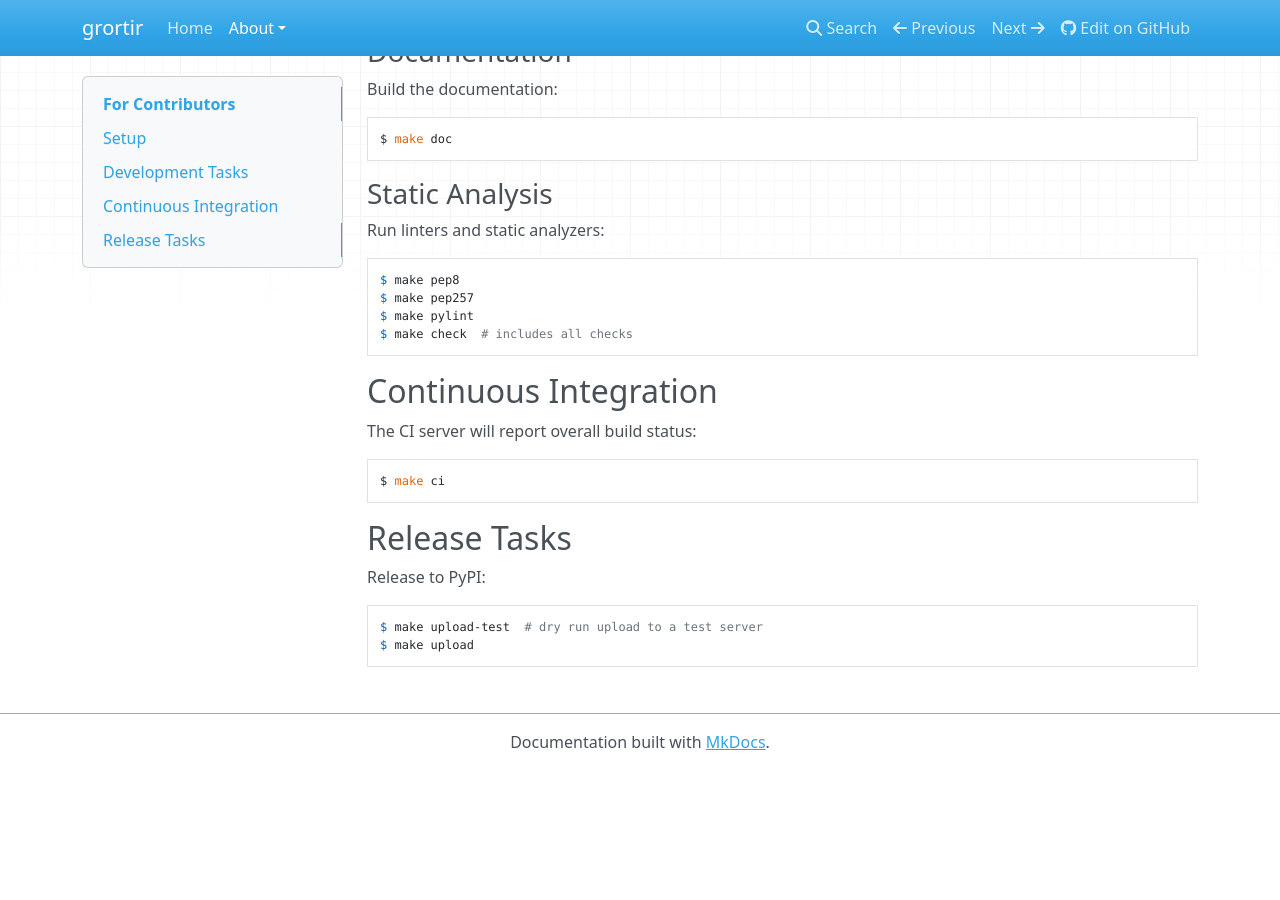
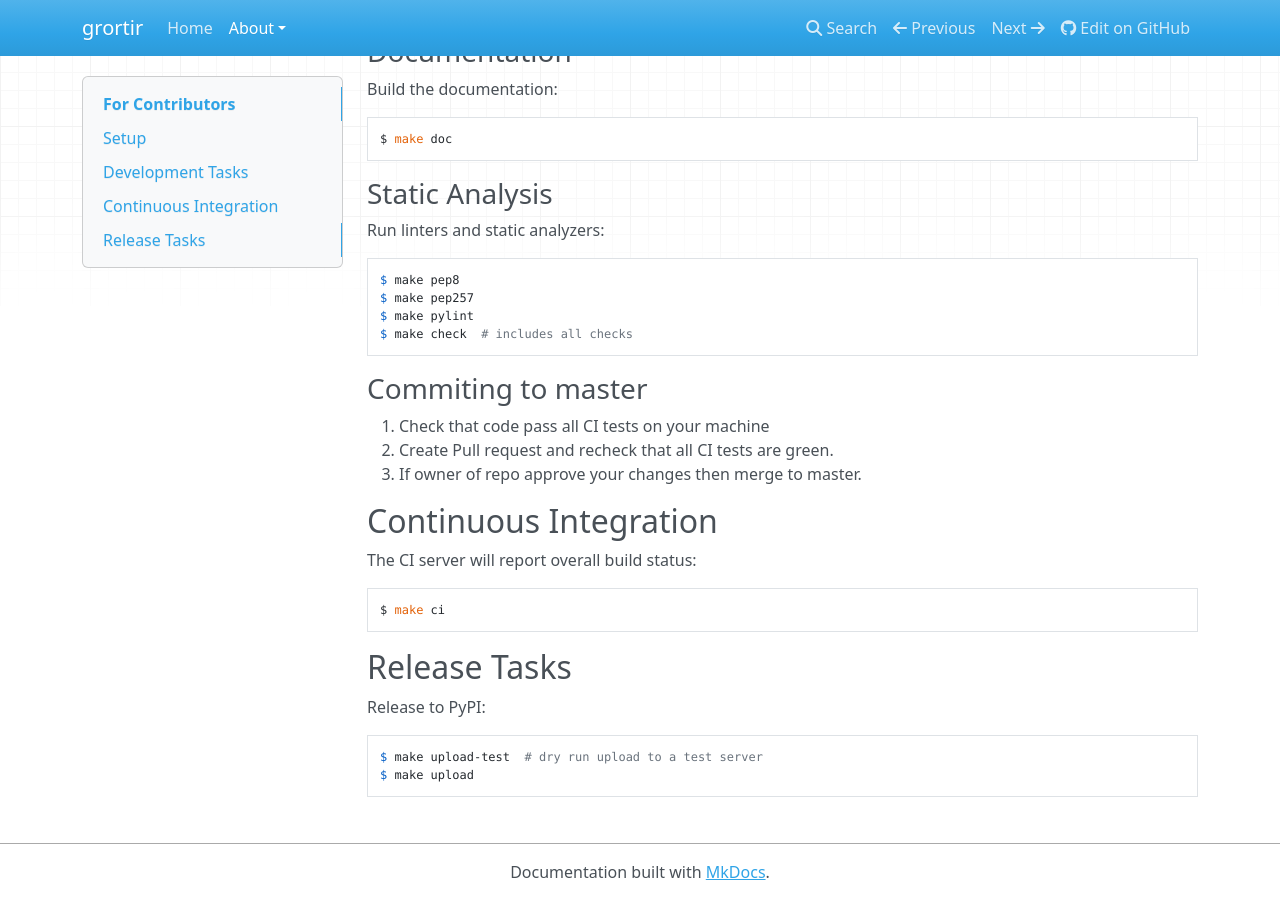
Before and after one commit to qbahn/grortir, an MkDocs documentation site: the page built from docs/about/contributing.md, in a window 1280 px wide and 900 px high, scrolled down 835 px. Built offline with MkDocs 1.6.1, drawn with Linux system fonts in a browser that asks for light colours; nearby versions of some CDN libraries; old or Windows-style settings are respelled for this version of MkDocs; before the commit the page ends 1605 px from its top, so only the background shows below that.

Commit message:
Update Contributing rules.

````diff
--- a/docs/about/contributing.md
+++ b/docs/about/contributing.md
@@ -57,6 +57,12 @@ $ make pylint
 $ make check  # includes all checks
 ```
 
+### Commiting to master
+
+1. Check that code pass all CI tests on your machine
+2. Create Pull request and recheck that all CI tests are green.
+3. If owner of repo approve your changes then merge to master.
+
 ## Continuous Integration
 
 The CI server will report overall build status:
````
